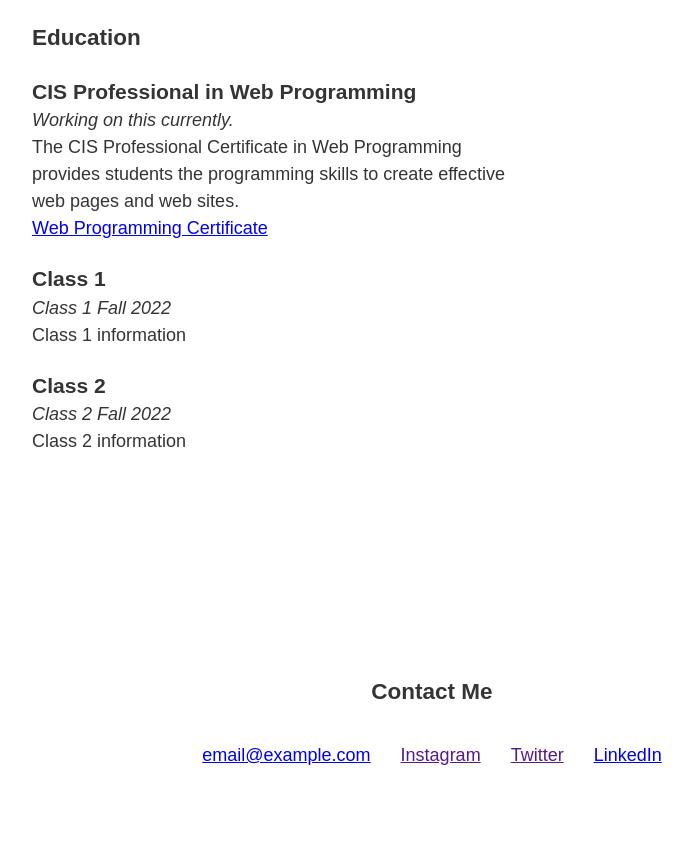
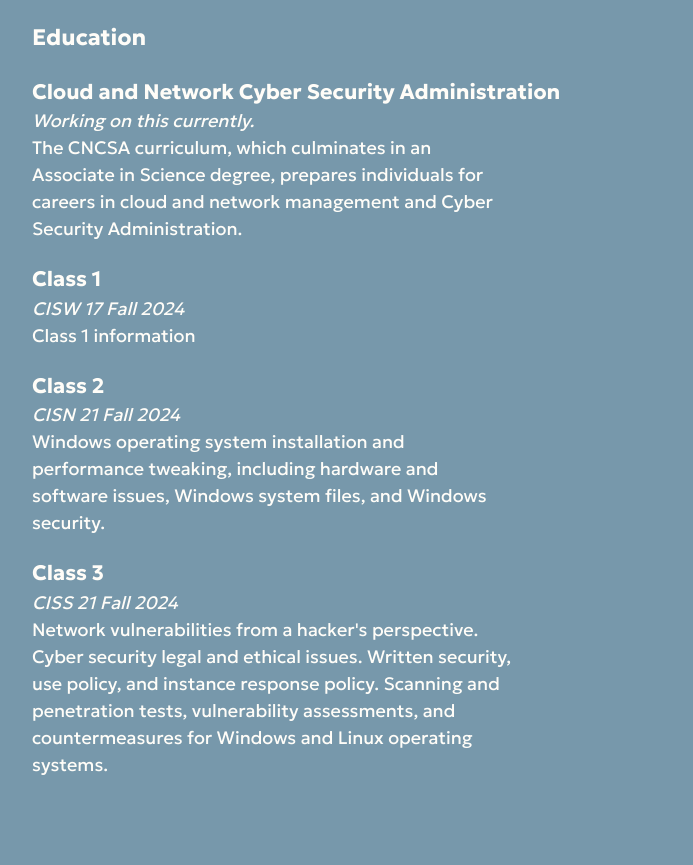
Before and after one commit to yzhu75/CISW-17, a plain HTML site: page midterm/index.html in a window 1280 px wide. Shown: the part 1680-2545 px from the top of the page, without its empty margins (208-901 px from the left). Drawn offline with Linux system fonts and the light colour scheme.

Commit message:
edited in class

```diff
--- a/midterm/index.html
+++ b/midterm/index.html
@@ -4,8 +4,11 @@
     <head>
         <meta charset="UTF-8">
         <meta name="viewport" content="width=device-width, initial-scale=1.0">
-        <title>YOUR NAME AND PROFILE INFO</title>
+        <title>Yifan Zhu's Portfolio</title>
         <!-- Add your own choice of Google Web Fonts -->
+        <link rel="preconnect" href="https://fonts.googleapis.com">
+<link rel="preconnect" href="https://fonts.gstatic.com" crossorigin>
+<link href="https://fonts.googleapis.com/css2?family=Geologica:wght@100..900&display=swap" rel="stylesheet">
         <link rel="stylesheet" href="styles.css">
     </head>
 
@@ -14,12 +17,12 @@
             <!-- ***************  ABOUT / PROFILE  **************** -->
             <header>
                 <div class="content-wrap">
-                    <h1>YOUR NAME</h1>
-                    <h2>YOUR TITLE</h2>
+                    <h1>Yifan Zhu</h1>
+                    <h2>CIS Student</h2>
 
-                    <p>Say something about your educational or professional goals.</p>
+                    <p>Pursuing a degree and a career in Computer Information Systems.</p>
                     <!-- e.g. I love building websites, and learning to code! -->
-                    <p>Say something fun about yourself.</p>
+                    <p>I spend the last day of every November skiing.</p>
                     <!-- e.g. I spent my weekends in the mountains hiking with my friends. -->
                 </div>
             </header>
@@ -71,27 +74,28 @@
 
                     <!-- If you are working on the certificate, add this here, or put in your own program information -->
                     <section>
-                        <h3>CIS Professional in Web Programming</h3>
+                        <h3>Cloud and Network Cyber Security Administration</h3>
                         <p>Working on this currently.</p>
-                        <p>The CIS Professional Certificate in Web Programming provides students the programming skills
-                            to create effective web pages and web sites.</p>
+                        <p>The CNCSA curriculum, which culminates in an Associate in Science degree, prepares individuals for careers in cloud and network management and Cyber Security Administration.</p>
                         <!-- https://catalog.mtsac.edu/programs/programsaz/computer-programming/cis-professional-certificate-web-programming/ -->
-                        <a class="btn"
-                            href="https://catalog.mtsac.edu/programs/programsaz/computer-programming/cis-professional-certificate-web-programming/"
-                            target="_blank">Web Programming Certificate</a>
                     </section>
 
                     <!-- List your classes here -->
                     <section>
                         <h3>Class 1</h3>
-                        <p>Class 1 Fall 2022</p>
+                        <p>CISW 17 Fall 2024</p>
                         <p>Class 1 information</p>
                     </section>
 
                     <section>
                         <h3>Class 2</h3>
-                        <p>Class 2 Fall 2022</p>
-                        <p>Class 2 information</p>
+                        <p>CISN 21 Fall 2024</p>
+                        <p>Windows operating system installation and performance tweaking, including hardware and software issues, Windows system files, and Windows security.</p>
+                    </section>
+                    <section>
+                        <h3>Class 3</h3>
+                        <p>CISS 21 Fall 2024</p>
+                        <p>Network vulnerabilities from a hacker's perspective. Cyber security legal and ethical issues. Written security, use policy, and instance response policy. Scanning and penetration tests, vulnerability assessments, and countermeasures for Windows and Linux operating systems.</p>
                     </section>
                 </div>
             </section>
@@ -103,7 +107,7 @@
 
                     <!-- Social media and contact links. Add or remove any networks. -->
                     <ul class="contact-list">
-                        <li><a href="mailto:email@example.com">email@example.com</a></li>
+                        <li><a href="mailto:yifanzhu773@gmail.com">yifanzhu773@gmail.com</a></li>
                         <li><a href="" target="_blank">Instagram</a></li>
                         <li><a href="" target="_blank">Twitter</a></li>
                         <li><a href="#" target="_blank">LinkedIn</a></li>
--- a/midterm/styles.css
+++ b/midterm/styles.css
@@ -8,6 +8,13 @@ Keep these two:
 #F7FFF7 light color for fonts on a dark background
 
 Add your colors here...
+https://coolors.co/0d1b1e-7798ab-c3dbc5-FFFDF8
+0d1b1e - Rich black
+7798ab - Air superiority blue
+c3dbc5 - Tea green
+FFFDF8 - Baby powder
+
+
 */
 
 
@@ -24,7 +31,7 @@ html {
     color: #343434;
     margin: 0;
     padding: 0;
-    font-family: Arial, Helvetica, sans-serif;
+    font-family: Geologica, Helvetica, sans-serif;
     font-size: 18px;
     line-height: 1.5;
   }
@@ -93,7 +100,9 @@ html {
   ------------------------------------*/
   header {
     /* background: ; */
+    background-color: #0d1b1e;
     /* color: ; */
+    color: #FFFDF8
   }
 
 
@@ -101,6 +110,8 @@ html {
   ------------------------------------*/
   .projects {
     /* background: ; */
+    background-color: #c3dbc5;
+    color: #0d1b1e;
   }
   .projects a {
     /* color: ; */
@@ -127,8 +138,10 @@ html {
   ------------------------------------*/
   .education {
     /* background-color: ; */
+    background-color: #7798ab;
     background-position: top right;
     padding-bottom: 100px;
+    color:#FFFDF8;
   }
   .education p {
     width: 60%;
@@ -139,16 +152,22 @@ html {
   ------------------------------------*/
   footer {
     /* background: ; */
+    background-color: #343434;
     /* color: ; */
+    color: #F7FFF7 ;
   }
   .contact-list {
     list-style-type: none;
     padding: 0;
   }
-  .contact-list a {
+  .contact-list a{
+    text-decoration: none;
     padding: 15px;
     display: inline-block;
-    /* color: ; */
+    color:#F7FFF7
+  }
+  .contact-list a:hover,a:active {
+    color:#aaaaaa
   }
 
 
```
